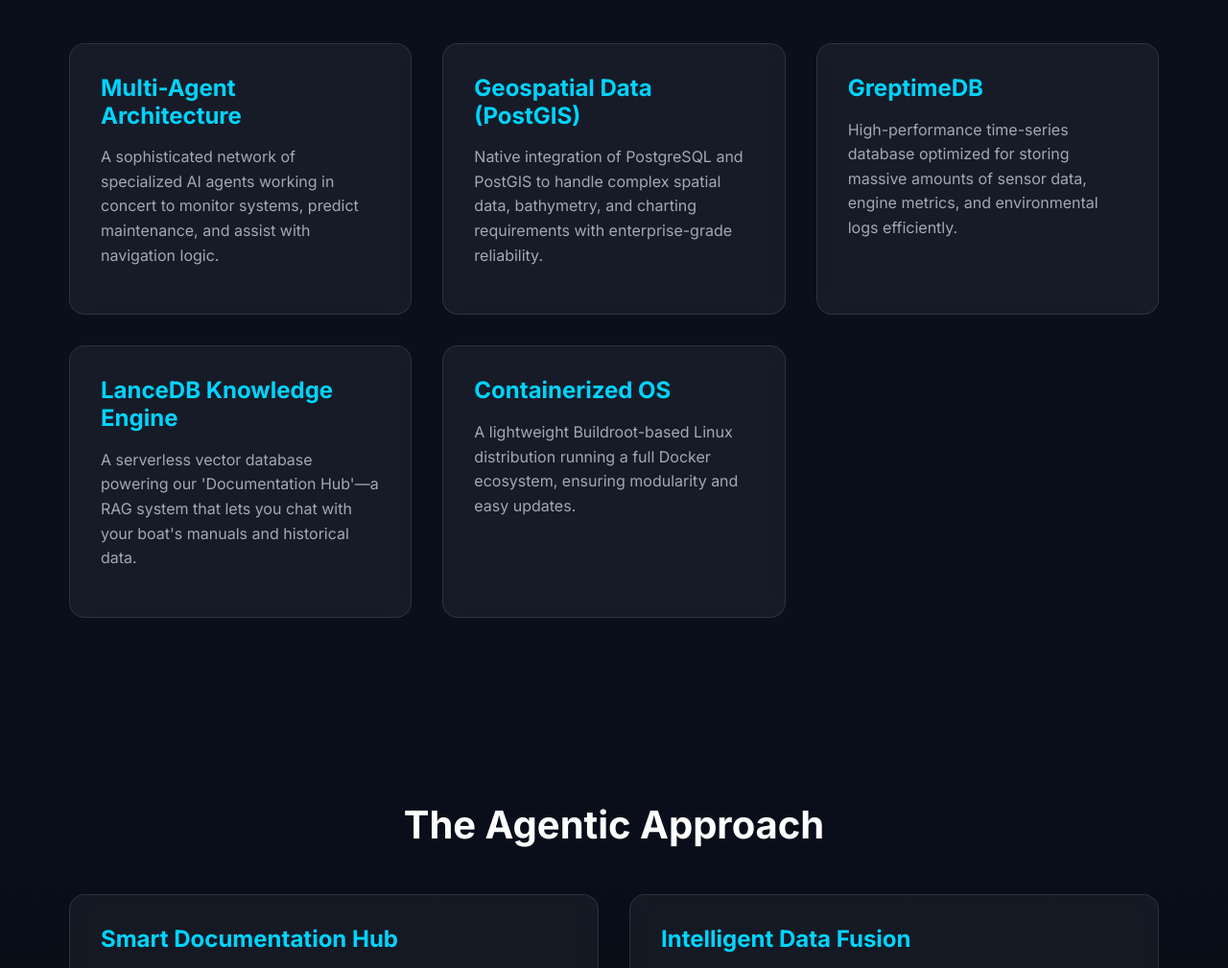
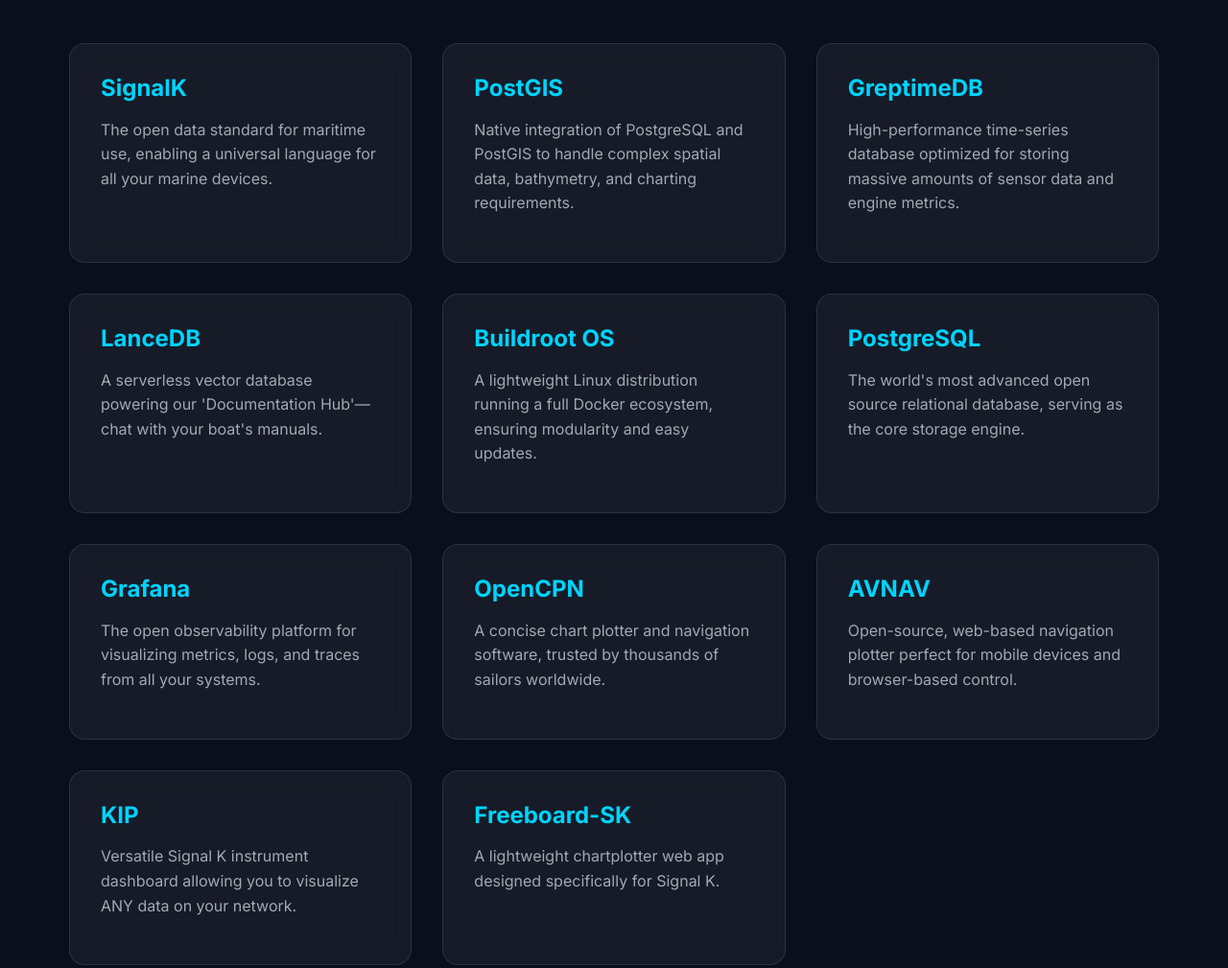
Before and after one commit to openseastack/openseastack.github.io, a website built with Vite: page index.html in a window 1280 px wide. Shown: the part 1362-2371 px from the top of the page at 96% size. Built offline with nearby package versions, Linux system fonts and the light colour scheme.

Commit message:
feat: updated tech stack with new apps and links

```diff
--- a/index.html
+++ b/index.html
@@ -66,31 +66,93 @@
         <div class="container">
             <h2 class="text-center" style="margin-bottom: 3rem;">Core Technology Stack</h2>
             <div class="grid">
-                <div class="card">
-                    <h3>Multi-Agent Architecture</h3>
-                    <p>A sophisticated network of specialized AI agents working in concert to monitor systems, predict
-                        maintenance, and assist with navigation logic.</p>
+                <a href="https://signalk.org/" target="_blank" rel="noopener noreferrer"
+                    style="text-decoration: none; color: inherit;">
+                    <div class="card" style="height: 100%;">
+                        <h3>SignalK</h3>
+                        <p>The open data standard for maritime use, enabling a universal language for all your marine
+                            devices.</p>
                     </div>
-                <div class="card">
-                    <h3>Geospatial Data (PostGIS)</h3>
+                </a>
+                <a href="https://postgis.net/" target="_blank" rel="noopener noreferrer"
+                    style="text-decoration: none; color: inherit;">
+                    <div class="card" style="height: 100%;">
+                        <h3>PostGIS</h3>
                         <p>Native integration of PostgreSQL and PostGIS to handle complex spatial data, bathymetry, and
-                        charting requirements with enterprise-grade reliability.</p>
+                            charting requirements.</p>
                     </div>
-                <div class="card">
+                </a>
+                <a href="https://greptime.com/" target="_blank" rel="noopener noreferrer"
+                    style="text-decoration: none; color: inherit;">
+                    <div class="card" style="height: 100%;">
                         <h3>GreptimeDB</h3>
-                    <p>High-performance time-series database optimized for storing massive amounts of sensor data,
-                        engine metrics, and environmental logs efficiently.</p>
+                        <p>High-performance time-series database optimized for storing massive amounts of sensor data
+                            and engine metrics.</p>
                     </div>
-                <div class="card">
-                    <h3>LanceDB Knowledge Engine</h3>
-                    <p>A serverless vector database powering our 'Documentation Hub'—a RAG system that lets you chat
-                        with your boat's manuals and historical data.</p>
+                </a>
+                <a href="https://lancedb.com/" target="_blank" rel="noopener noreferrer"
+                    style="text-decoration: none; color: inherit;">
+                    <div class="card" style="height: 100%;">
+                        <h3>LanceDB</h3>
+                        <p>A serverless vector database powering our 'Documentation Hub'—chat with your boat's manuals.
+                        </p>
                     </div>
-                <div class="card">
-                    <h3>Containerized OS</h3>
-                    <p>A lightweight Buildroot-based Linux distribution running a full Docker ecosystem, ensuring
-                        modularity and easy updates.</p>
+                </a>
+                <a href="https://buildroot.org/" target="_blank" rel="noopener noreferrer"
+                    style="text-decoration: none; color: inherit;">
+                    <div class="card" style="height: 100%;">
+                        <h3>Buildroot OS</h3>
+                        <p>A lightweight Linux distribution running a full Docker ecosystem, ensuring modularity and
+                            easy updates.</p>
                     </div>
+                </a>
+                <a href="https://www.postgresql.org/" target="_blank" rel="noopener noreferrer"
+                    style="text-decoration: none; color: inherit;">
+                    <div class="card" style="height: 100%;">
+                        <h3>PostgreSQL</h3>
+                        <p>The world's most advanced open source relational database, serving as the core storage
+                            engine.</p>
+                    </div>
+                </a>
+                <a href="https://grafana.com/" target="_blank" rel="noopener noreferrer"
+                    style="text-decoration: none; color: inherit;">
+                    <div class="card" style="height: 100%;">
+                        <h3>Grafana</h3>
+                        <p>The open observability platform for visualizing metrics, logs, and traces from all your
+                            systems.</p>
+                    </div>
+                </a>
+                <a href="https://opencpn.org/" target="_blank" rel="noopener noreferrer"
+                    style="text-decoration: none; color: inherit;">
+                    <div class="card" style="height: 100%;">
+                        <h3>OpenCPN</h3>
+                        <p>A concise chart plotter and navigation software, trusted by thousands of sailors worldwide.
+                        </p>
+                    </div>
+                </a>
+                <a href="https://www.wellenvogel.net/software/avnav/docs/beschreibung.html" target="_blank"
+                    rel="noopener noreferrer" style="text-decoration: none; color: inherit;">
+                    <div class="card" style="height: 100%;">
+                        <h3>AVNAV</h3>
+                        <p>Open-source, web-based navigation plotter perfect for mobile devices and browser-based
+                            control.</p>
+                    </div>
+                </a>
+                <a href="https://github.com/mxtommy/Kip" target="_blank" rel="noopener noreferrer"
+                    style="text-decoration: none; color: inherit;">
+                    <div class="card" style="height: 100%;">
+                        <h3>KIP</h3>
+                        <p>Versatile Signal K instrument dashboard allowing you to visualize ANY data on your network.
+                        </p>
+                    </div>
+                </a>
+                <a href="https://github.com/SignalK/freeboard-sk" target="_blank" rel="noopener noreferrer"
+                    style="text-decoration: none; color: inherit;">
+                    <div class="card" style="height: 100%;">
+                        <h3>Freeboard-SK</h3>
+                        <p>A lightweight chartplotter web app designed specifically for Signal K.</p>
+                    </div>
+                </a>
             </div>
         </div>
     </section>
```
Also changed, not shown: 1 other file. Lines whose indentation alone changed are shown as unchanged.
